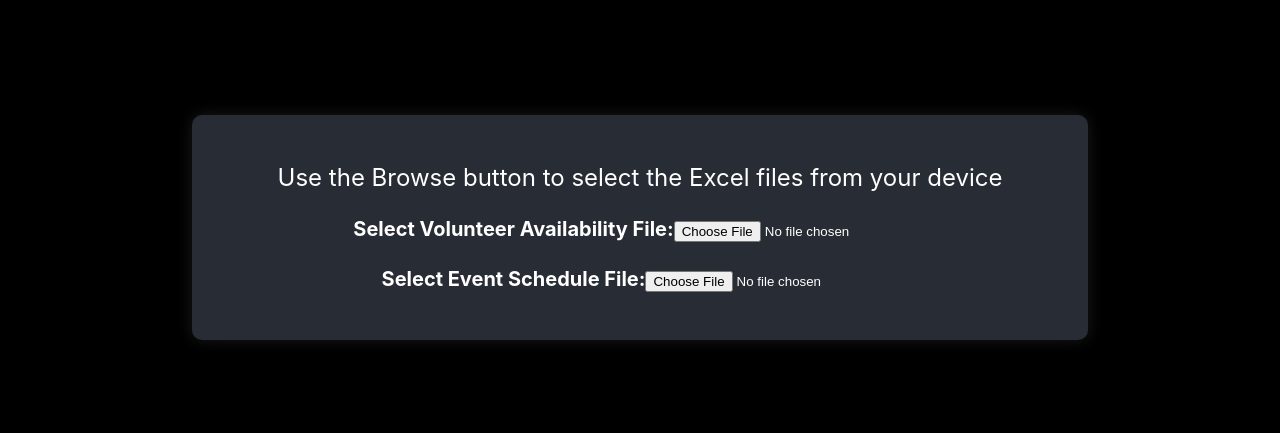
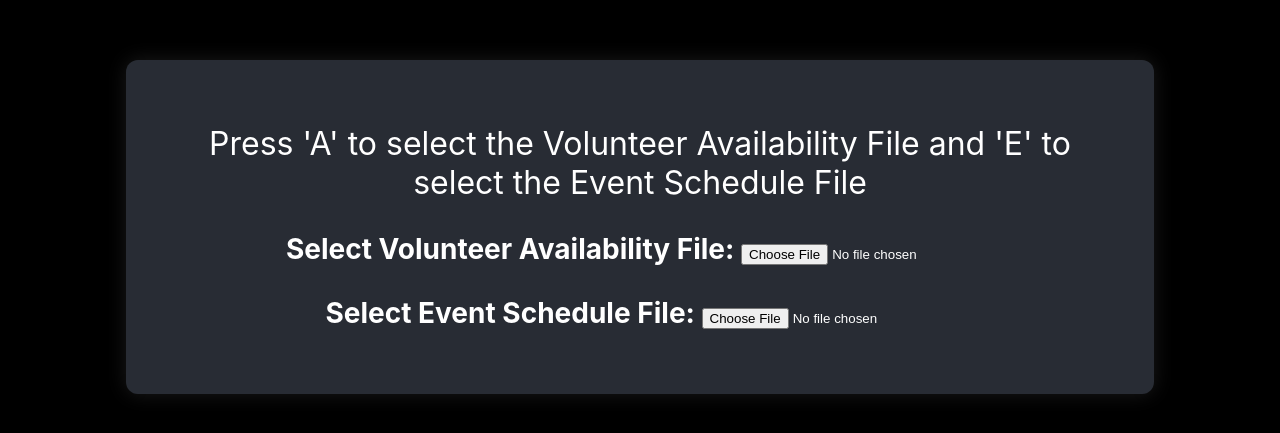
Before and after one commit to cfgdelaware23/Team-2, a React (Create React App) app in the folder main_app/: page / in a window 1280 px wide. Shown: the part 173-606 px from the top of the page. Built offline with nearby package versions, Linux system fonts and the light colour scheme.

Commit message:
Changed functionality to press E and A to select files. Edited CSS styling.

```diff
--- a/main_app/src/App.css
+++ b/main_app/src/App.css
@@ -10,23 +10,23 @@
 
 .App-header {
   background-color: #282c34;
-  padding: 3rem;
-  border-radius: 10px;
-  box-shadow: 0px 0px 15px rgba(255,255,255,0.1);
-  margin: 2rem auto;
-  width: 80%;
-  max-width: 800px;
+  padding: 4rem;
+  border-radius: 12px;
+  box-shadow: 0px 0px 20px rgba(255,255,255,0.1);
+  margin: 3rem auto;
+  width: 85%;
+  max-width: 900px;
 }
 
 label {
   display: block;
-  margin-top: 25px;
-  font-size: 20px;
+  margin-top: 30px;
+  font-size: 28px;
   font-weight: bold;
 }
 
 p {
   margin: 0;
   padding: 0;
-  font-size: 24px;
+  font-size: 32px;
 }
--- a/main_app/src/App.js
+++ b/main_app/src/App.js
@@ -1,4 +1,4 @@
-import React, { useState } from 'react';
+import React, { useState, useEffect } from 'react';
 import './App.css';
 import apiLayer from './api';
 import * as xlsx from 'xlsx';
@@ -29,8 +29,19 @@ function App() {
           apiLayer(json, secondFile);
     };
     reader.readAsArrayBuffer(e.dataTransfer.files[0]);
-    //apiLayer(file);
   };
+
+  const handleKeyPress = (e) => {
+    if (e.key === 'a')
+      document.getElementById("firstFileInput").click();
+    else if (e.key === 'e')
+      document.getElementById("secondFileInput").click();
+  }
+
+  useEffect(() => {
+    window.addEventListener('keydown', handleKeyPress);
+    return () => window.removeEventListener('keydown', handleKeyPress);
+  }, []);
 
   //"Label" semantic HTML tag
   //ARIA (Accessible Rich Internet Applications) Attributes. "Aria Label" provides extra information to screen reader users.
@@ -41,14 +52,14 @@ function App() {
           (firstFile && secondFile) ?
           <p>Files selected: {firstFile.name} and {secondFile.name}</p> :
           <>
-            <p>Use the Browse button to select the Excel files from your device</p>
+            <p>Press 'A' to select the Volunteer Availability File and 'E' to select the Event Schedule File</p>
             <label htmlFor="firstFileInput">
-              Select Volunteer Availability File:
-              <input type="file" id="firstFileInput" onChange={handleDrop("first")} aria-describedby="fileInput" />
+              Select Volunteer Availability File:&nbsp;
+              <input type="file" id="firstFileInput" onChange={handleDrop("first")} aria-describedby="fileInput" aria-label="Choose Volunteer Availability File"/>
             </label>
             <label htmlFor="secondFileInput">
-              Select Event Schedule File:
-              <input type="file" id="secondFileInput" onChange={handleDrop("second")} aria-describedby="fileInput" />
+              Select Event Schedule File:&nbsp;
+              <input type="file" id="secondFileInput" onChange={handleDrop("second")} aria-describedby="fileInput" aria-label="Choose Event Schedule File"/>
             </label>
           </>
         }
```
